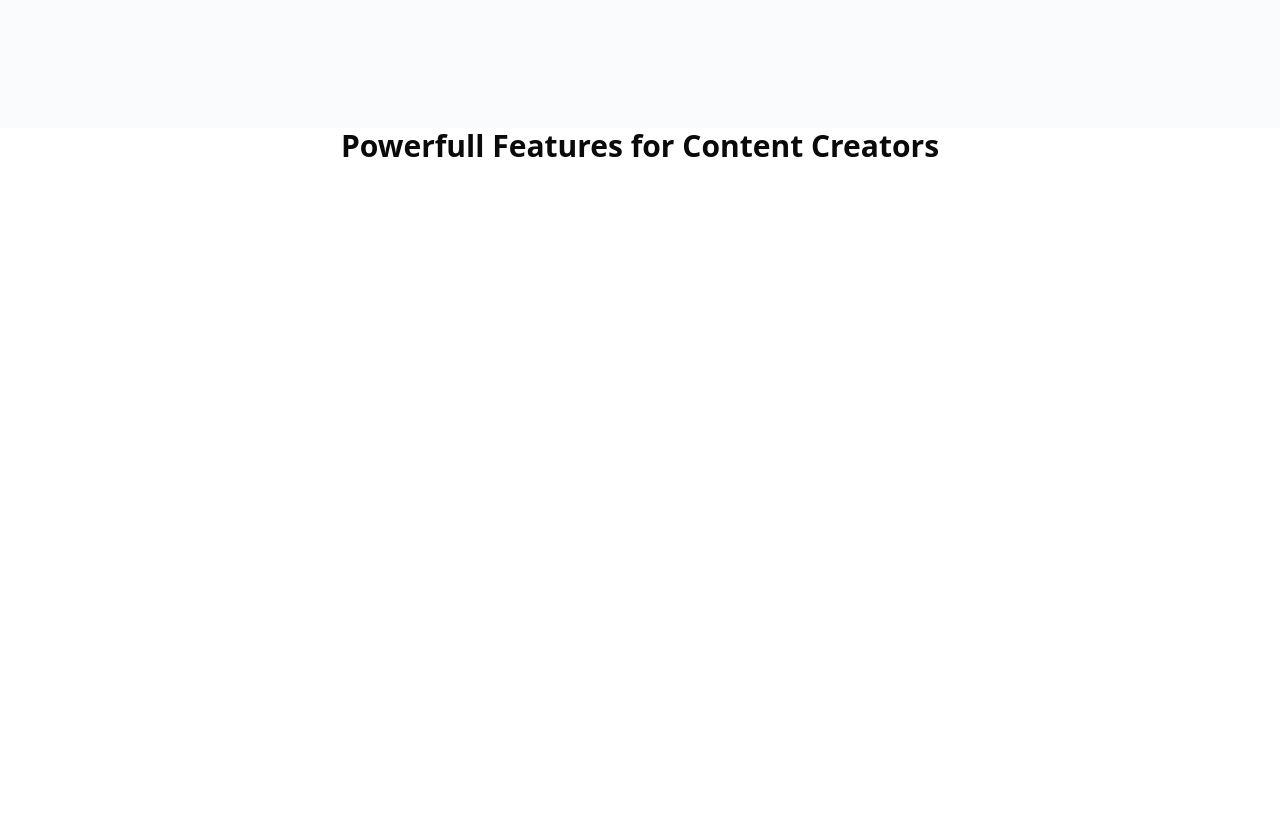
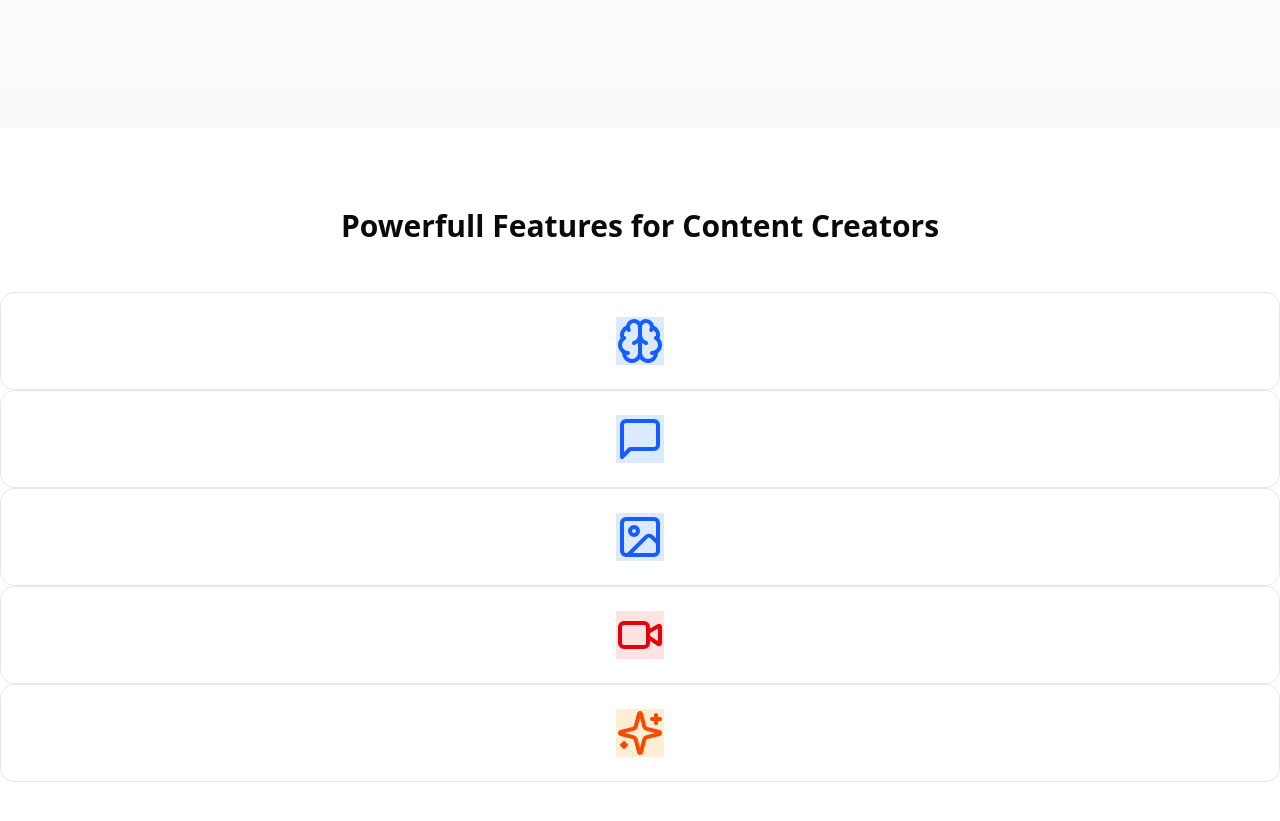
Before and after one commit to marksikaundi/up.Chat, a Next.js app: page / in a window 1280 px wide. Shown: the part 401-1222 px from the top of the page. Before the commit the page ends 865 px from the top, so only its background shows below. Built offline with nearby package versions, Linux system fonts and the light colour scheme; no server answers.

Commit message:
✨ Add feature cards section with icons and descriptions for AI analysis, smart transcription, thumbnail generation, video clips creation, and AI agent discussion

```diff
--- a/app/page.tsx
+++ b/app/page.tsx
@@ -1,4 +1,48 @@
 import AgentPulse from "@/components/AgentPulse";
+import { Brain, ImageIcon, MessageSquare, Sparkles, Video } from "lucide-react";
+
+const features = [
+  {
+    title: "AI Analysis",
+    description:
+      "Get detailed analysis of your video content including sentiment analysis, keyword extraction, and more.",
+    icon: Brain,
+    iconBg: "bg-blue-100",
+    iconColor: "text-blue-600",
+  },
+  {
+    title: "Smart Transcription ",
+    description:
+      "Automatically transcribe your video content with high accuracy. Download in multiple formats.",
+    icon: MessageSquare,
+    iconBg: "bg-blue-100",
+    iconColor: "text-blue-600",
+  },
+  {
+    title: "Thumbnail Generation",
+    description:
+      "Generate beautiful thumbnails for your video content. Customize with text, colors, and more.",
+    icon: ImageIcon,
+    iconBg: "bg-blue-100",
+    iconColor: "text-blue-600",
+  },
+  {
+    title: "Create video clips",
+    description:
+      "Create video clips from your content based on keywords, sentiment, and more. Share clips on social media.",
+    icon: Video,
+    iconBg: "bg-red-100",
+    iconColor: "text-red-600",
+  },
+  {
+    title: "Discuss with your AI Agent",
+    description:
+      "Discuss your video content with your AI agent. Get suggestions, feedback, and more.",
+    icon: Sparkles,
+    iconBg: "bg-orange-100",
+    iconColor: "text-orange-600",
+  },
+];
 
 export default function Home() {
   return (
@@ -24,11 +68,25 @@ export default function Home() {
       </section>
 
       {/* Features section */}
-      <section py-20 bg-white>
+      <section className="py-20 bg-white">
         <div className=" container mx-auto px-4 ">
           <h2 className=" text-3xl font-bold text-center mb-12 ">
             Powerfull Features for Content Creators
           </h2>
+        </div>
+        <div>{/* Feature cards */}
+          {features.map((feature, index) => {
+            const Icon = feature.icon;
+            return (
+              <div key={index} className=" bg-white p-6 rounded-xl border border-gray-200 hover:border-blue-500 transition-all duration-300 " >
+                <div>
+                  <Icon size={48} className={`mx-auto ${feature.iconBg} ${feature.iconColor} `} />
+                </div>
+                <h3></h3>
+              </div>
+            )
+
+          })}
         </div>
       </section>
 
```
